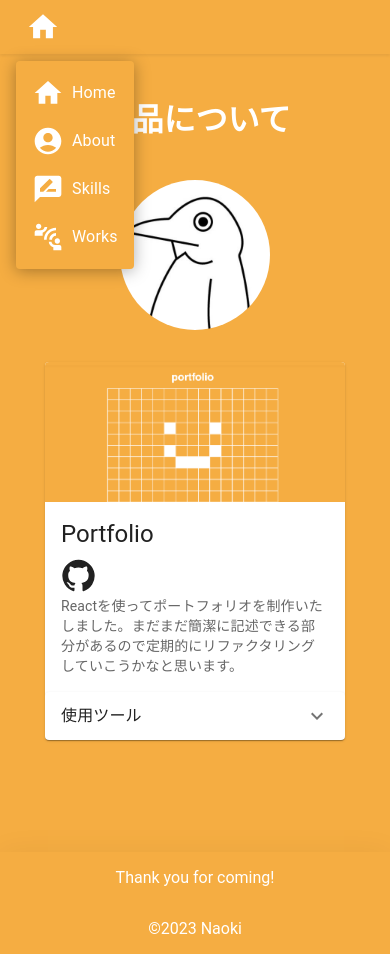
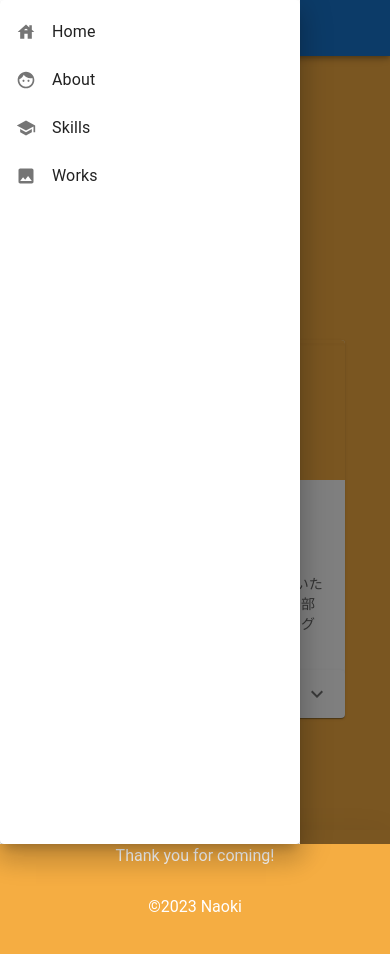
Before and after one commit to nok181701/portfolio-nok, a Next.js app: page /works in a window 390 px wide. Both pictures are taken after a click on the button 43 px from the left and 27 px from the top of the page. After the commit the page ends 932 px from the top, so only its background shows below. Built offline with nearby package versions, Linux system fonts and the light colour scheme.

Commit message:
✨ ハンバーガーメニュー実装

```diff
--- a/src/components/Header/AccountsMenu/index.tsx
+++ /dev/null
@@ -1,122 +0,0 @@
-import * as React from "react";
-import Link from "next/link";
-import Box from "@mui/material/Box";
-import Menu from "@mui/material/Menu";
-import MenuItem from "@mui/material/MenuItem";
-import IconButton from "@mui/material/IconButton";
-import Tooltip from "@mui/material/Tooltip";
-import HomeIcon from "@mui/icons-material/Home";
-import AccountCircleSharpIcon from "@mui/icons-material/AccountCircleSharp";
-import RateReviewIcon from "@mui/icons-material/RateReview";
-import ConnectWithoutContactIcon from "@mui/icons-material/ConnectWithoutContact";
-
-export function AccountMenu() {
-  const [anchorEl, setAnchorEl] = React.useState<null | HTMLElement>(null);
-  const open = Boolean(anchorEl);
-  const handleClick = (event: React.MouseEvent<HTMLElement>) => {
-    setAnchorEl(event.currentTarget);
-  };
-  const handleClose = () => {
-    setAnchorEl(null);
-  };
-  return (
-    <React.Fragment>
-      <Box
-        sx={{
-          display: "flex",
-          alignItems: "center",
-          textAlign: "center",
-          padding: "5px",
-        }}
-      >
-        <Tooltip title="Account settings">
-          <IconButton
-            onClick={handleClick}
-            size="small"
-            sx={{ ml: 2 }}
-            aria-controls={open ? "account-menu" : undefined}
-            aria-haspopup="true"
-            aria-expanded={open ? "true" : undefined}
-          >
-            <HomeIcon sx={{ width: 34, height: 34, color: "#fff" }}></HomeIcon>
-          </IconButton>
-        </Tooltip>
-      </Box>
-      <Menu
-        anchorEl={anchorEl}
-        id="account-menu"
-        open={open}
-        onClose={handleClose}
-        onClick={handleClose}
-        PaperProps={{
-          elevation: 0,
-          sx: {
-            overflow: "visible",
-            filter: "drop-shadow(0px 2px 8px rgba(0,0,0,0.32))",
-            background: "#f5ad42",
-            mt: 1.5,
-            "& .MuiAvatar-root": {
-              width: 32,
-              height: 32,
-              ml: -0.5,
-              mr: 1,
-            },
-          },
-        }}
-        transformOrigin={{ horizontal: "right", vertical: "top" }}
-        anchorOrigin={{ horizontal: "right", vertical: "bottom" }}
-      >
-        <MenuItem onClick={handleClose}>
-          <HomeIcon
-            sx={{
-              width: 32,
-              height: 32,
-              color: "#fff",
-              marginRight: 1,
-            }}
-          />
-          <Link href="/">{<span style={{ color: "#fff" }}>Home</span>}</Link>
-        </MenuItem>
-        <MenuItem onClick={handleClose}>
-          <AccountCircleSharpIcon
-            sx={{
-              width: 32,
-              height: 32,
-              color: "#fff",
-              marginRight: 1,
-            }}
-          />
-          <Link href="/about">
-            {<span style={{ color: "#fff" }}>About</span>}
-          </Link>
-        </MenuItem>
-        <MenuItem onClick={handleClose}>
-          <RateReviewIcon
-            sx={{
-              width: 32,
-              height: 32,
-              color: "#fff",
-              marginRight: 1,
-            }}
-          />
-          <Link href="/skills">
-            {<span style={{ color: "#fff" }}>Skills</span>}
-          </Link>
-        </MenuItem>
-        <MenuItem onClick={handleClose}>
-          <ConnectWithoutContactIcon
-            sx={{
-              width: 32,
-              height: 32,
-              color: "#fff",
-              marginRight: 1,
-            }}
-          />
-          <Link href="/works">
-            {<span style={{ color: "#fff" }}>Works</span>}
-          </Link>
-        </MenuItem>
-      </Menu>
-    </React.Fragment>
-  );
-}
--- /dev/null
+++ b/src/components/Header/HumbergerMenu/Menu/menu.module.scss
@@ -0,0 +1,6 @@
+.page {
+  width: 300px;
+  height: 100vh;
+  background-color: rgb(252, 186, 3);
+  color: rgb(255, 255, 255);
+}
--- /dev/null
+++ b/src/components/Header/HumbergerMenu/Menu/menu.tsx
@@ -0,0 +1,57 @@
+import * as React from "react";
+import Paper from "@mui/material/Paper";
+import MenuList from "@mui/material/MenuList";
+import MenuItem from "@mui/material/MenuItem";
+import ListItemText from "@mui/material/ListItemText";
+import ListItemIcon from "@mui/material/ListItemIcon";
+import Typography from "@mui/material/Typography";
+import FaceIcon from "@mui/icons-material/Face";
+import HouseIcon from "@mui/icons-material/House";
+import SchoolIcon from "@mui/icons-material/School";
+import InsertPhotoIcon from "@mui/icons-material/InsertPhoto";
+import styles from "./menu.module.scss";
+import Link from "next/link";
+
+export function Menu() {
+  return (
+    <Paper className={styles.page}>
+      <MenuList>
+        <MenuItem>
+          <ListItemIcon>
+            <HouseIcon fontSize="small" />
+          </ListItemIcon>
+          <ListItemText>
+            <Link href={"/"}>Home</Link>
+          </ListItemText>
+          <Typography variant="body2"></Typography>
+        </MenuItem>
+        <MenuItem>
+          <ListItemIcon>
+            <FaceIcon fontSize="small" />
+          </ListItemIcon>
+          <ListItemText>
+            <Link href={"/about"}>About</Link>
+          </ListItemText>
+          <Typography variant="body2"></Typography>
+        </MenuItem>
+        <MenuItem>
+          <ListItemIcon>
+            <SchoolIcon fontSize="small" />
+          </ListItemIcon>
+          <ListItemText>
+            <Link href={"/skills"}>Skills</Link>
+          </ListItemText>
+          <Typography variant="body2"></Typography>
+        </MenuItem>
+        <MenuItem>
+          <ListItemIcon>
+            <InsertPhotoIcon fontSize="small" />
+          </ListItemIcon>
+          <ListItemText>
+            <Link href={"/works"}>Works</Link>
+          </ListItemText>
+        </MenuItem>
+      </MenuList>
+    </Paper>
+  );
+}
--- /dev/null
+++ b/src/components/Header/HumbergerMenu/header.module.scss
@@ -0,0 +1,28 @@
+//PC
+.description {
+  width: 100%;
+  // box-shadow: 0 1.9px 2.5px rgba(0, 0, 0, 0.057);
+  ul {
+    display: flex;
+    justify-content: center;
+  }
+  li {
+    display: inline;
+    padding: 2rem 3rem;
+    font-size: 1.2rem;
+  }
+  @media (max-width: 700px) {
+    display: none;
+  }
+}
+
+//SP
+.appbar {
+  display: none;
+}
+@media (max-width: 700px) {
+  .appbar {
+    display: block;
+    background: rgb(252, 186, 3);
+  }
+}
--- /dev/null
+++ b/src/components/Header/HumbergerMenu/humbergermenu.tsx
@@ -0,0 +1,69 @@
+import {
+  AppBar,
+  Container,
+  Drawer,
+  IconButton,
+  Toolbar,
+  Typography,
+} from "@mui/material";
+import { useState } from "react";
+import { Menu } from "./Menu/menu";
+import MenuIcon from "@mui/icons-material/Menu";
+import styles from "./header.module.scss";
+import Link from "next/link";
+
+type Props = {
+  title: string;
+  scroll?: string[];
+};
+
+export function HumbergerMenu(props: Props) {
+  const [isOpen, setIsOpen] = useState<boolean>(false);
+
+  return (
+    <>
+      {/* pc */}
+      <header className={styles.description}>
+        <ul>
+          <li>
+            <Link href="/">Home</Link>
+          </li>
+          <li>
+            <Link href="/about">About</Link>
+          </li>
+          <li>
+            <Link href="/skills">Skills</Link>
+          </li>
+          <li>
+            <Link href="/works">Works</Link>
+          </li>
+        </ul>
+      </header>
+
+      {/* SP */}
+      <AppBar position="fixed" className={styles.appbar}>
+        <Toolbar>
+          <IconButton
+            size="large"
+            edge="start"
+            color="inherit"
+            aria-label="menu"
+            onClick={() => setIsOpen(true)}
+            sx={{ mr: 2 }}
+          >
+            <MenuIcon />
+          </IconButton>
+          <Drawer anchor="left" open={isOpen} onClose={() => setIsOpen(false)}>
+            <Menu />
+          </Drawer>
+          <Container>
+            <Typography variant="h6" component="div">
+              {props.title}
+            </Typography>
+          </Container>
+          <Container className="text-right mr-2"></Container>
+        </Toolbar>
+      </AppBar>
+    </>
+  );
+}
--- a/src/components/Header/index.tsx
+++ b/src/components/Header/header.tsx
@@ -1,7 +1,7 @@
 import styles from "src/components/Header/Header.module.scss";
 import Link from "next/link";
 import { Inter } from "next/font/google";
-import { AccountMenu } from "./AccountsMenu";
+import { HumbergerMenu } from "./HumbergerMenu/humbergermenu";
 
 const inter = Inter({ subsets: ["latin"] });
 
@@ -10,7 +10,7 @@ export function Header() {
     <header className={styles.description}>
       <ul>
         <div>
-          <AccountMenu />
+          <HumbergerMenu title="" />
         </div>
         <li>
           <Link href="/">Home</Link>
--- a/src/pages/about.tsx
+++ b/src/pages/about.tsx
@@ -1,6 +1,6 @@
 import styles from "src/styles/Home.module.scss";
 import { Inter } from "next/font/google";
-import { Header } from "src/components/Header";
+import { Header } from "src/components/Header/header";
 import { Footer } from "src/components/Footer";
 import { ContentsAbout } from "src/components/ContentsAbout";
 
--- a/src/pages/index.tsx
+++ b/src/pages/index.tsx
@@ -1,6 +1,6 @@
 import styles from "src/styles/Home.module.scss";
 import { Inter } from "next/font/google";
-import { Header } from "src/components/Header";
+import { Header } from "src/components/Header/header";
 import { Main } from "src/components/Main";
 import { Footer } from "src/components/Footer";
 
--- a/src/pages/skills.tsx
+++ b/src/pages/skills.tsx
@@ -1,6 +1,6 @@
 import styles from "src/styles/Home.module.scss";
 import { Inter } from "next/font/google";
-import { Header } from "src/components/Header";
+import { Header } from "src/components/Header/header";
 import { Footer } from "src/components/Footer";
 import { ContentsSkill } from "src/components/ContentsSkill";
 
--- a/src/pages/works.tsx
+++ b/src/pages/works.tsx
@@ -1,6 +1,6 @@
 import styles from "src/styles/Home.module.scss";
 import { Inter } from "next/font/google";
-import { Header } from "src/components/Header";
+import { Header } from "src/components/Header/header";
 import { Footer } from "src/components/Footer";
 import { ContentsWorks } from "src/components/ContentsWorks";
 
--- a/src/styles/Home.module.scss
+++ b/src/styles/Home.module.scss
@@ -16,6 +16,9 @@
 
 /* Mobile */
 @media (max-width: 700px) {
+  .main {
+    margin-top: 2rem;
+  }
   .content {
     padding: 4rem;
   }
```
